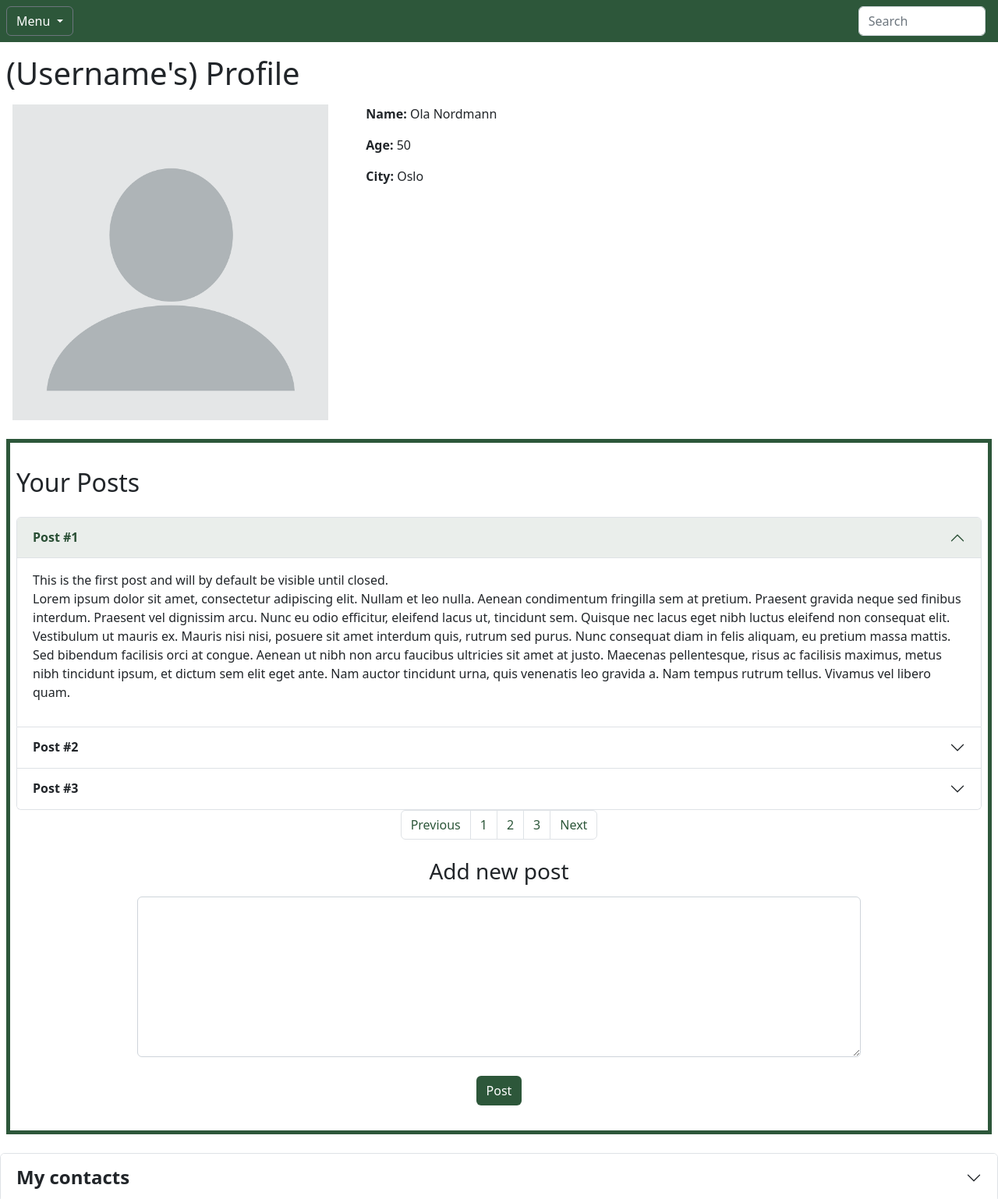
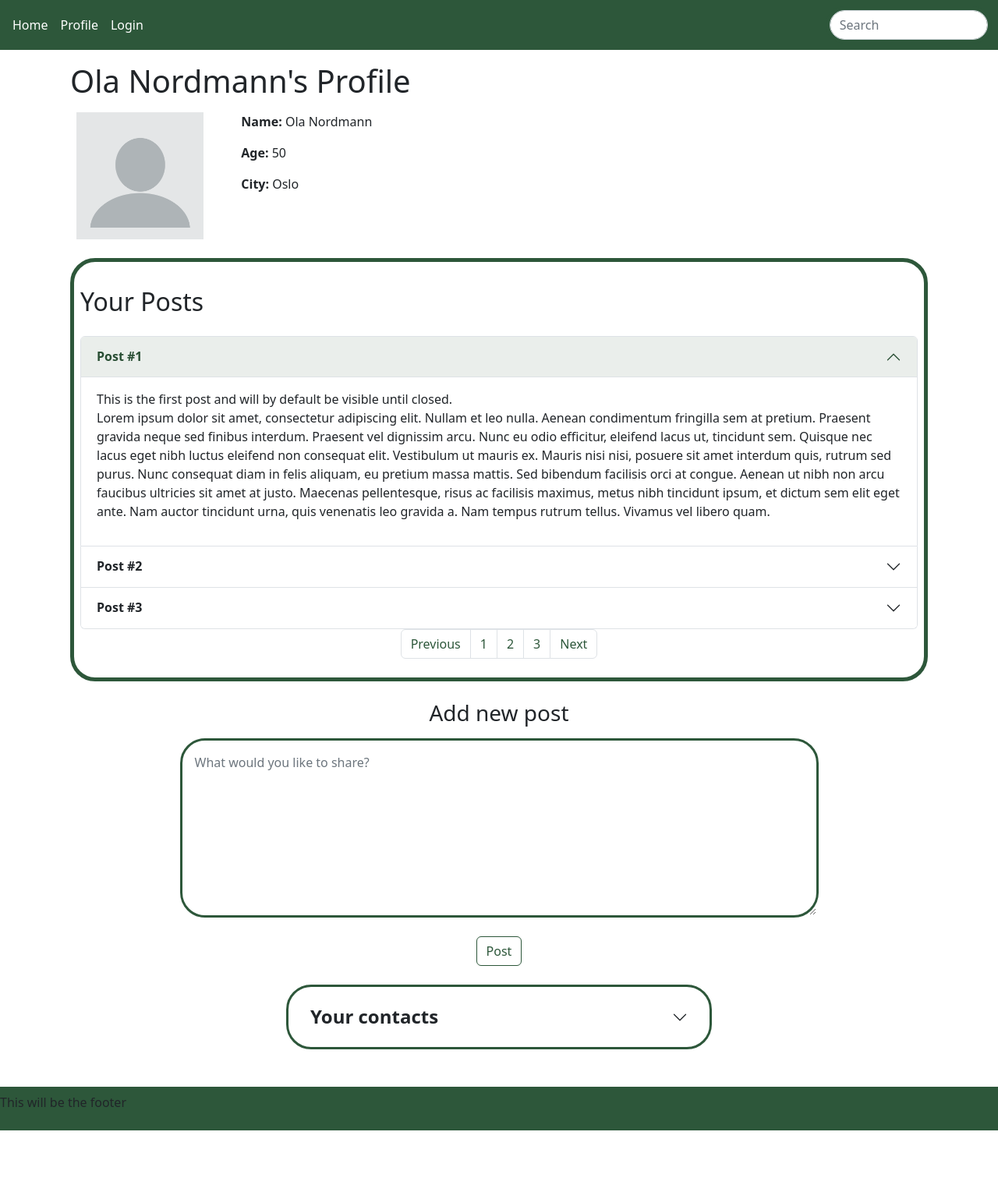
Before and after one commit to oBraenna91/SoMe, a website: page profile.html in a window 1280 px wide. Shown: the top 1538 px of the page at 78% size. After the commit the page ends 1450 px from the top, so only its background shows below. Drawn offline with nearby package versions, Linux system fonts and the light colour scheme.

Commit message:
Big update on just about everything and every page

```diff
--- a/profile.html
+++ b/profile.html
@@ -8,37 +8,40 @@
             <link rel="stylesheet" href="styles/styles.css">
         </head>
         <body>
-            <nav class="navbar primary d-flex justify-content-between">
-                <div class="dropdown ms-2">
-                    <a class="btn btn-secondary dropdown-toggle" href="#" role="button" data-bs-toggle="dropdown" aria-expanded="false">
-                        Menu
-                    </a>
-                    <ul class="dropdown-menu">
-                    <li><a class="dropdown-item" href="index.html">Home</a></li>
-                    <li><a class="dropdown-item" href="profile.html">Profile</a></li>
-                    <li><a class="dropdown-item" href="login.html">Login</a></li>
+            <nav class="navbar navbar-dark navbar-expand-md bg-primary justify-content-between align-items-center">
+                <div class="col ms-2">
+                    <button class="navbar-toggler" data-bs-toggle="collapse" data-bs-target="#nav" aria-controls="nav">
+                        <div class="navbar-toggler-icon"></div>
+                    </button>
+                    <div class="collapse navbar-collapse" id="nav">
+                        <ul class="navbar-nav">
+                            <li><a class="nav-item mx-2" aria-current="page" href="index.html">Home</a></li>
+                            <li><a class="nav-item mx-2" href="profile.html">Profile</a></li>
+                            <li><a class="nav-item mx-2" href="login.html">Login</a></li>
                         </ul>
                     </div>
-                <div class="row justify-content-end me-1">
-                    <div class="col-8">
-                        <div class="input-group rounded">
-                            <input type="search" class="form-control rounded" placeholder="Search" aria-label="Search" aria-describedby="search-addon" />
                 </div>
+                <div class="col-5 me-2 col-sm-3 col-lg-2">
+                    <div class="input-group border border-5 border-primary rounded-5">
+                        <input type="search" class="form-control rounded-5" placeholder="Search" aria-label="Search" aria-describedby="search-addon" />
                     </div>
                 </div>
             </nav>
-            <h1 class="ms-2 my-3">(Username's) Profile</h1>
+            <div class="container">
+                <h1 class="ms-2 my-3">Ola Nordmann's Profile</h1>
                 <div class="personal-info row ms-1">
-                <div class="profile-pic-div col-4">
+                    <div class="profile-pic-div col-4 col-lg-2">
                      <img src="images/blank-profile-picture.webp" width="100%" alt="User Profile Image">
                     </div>
-                <div class="user-info col-6 ms-4 ">
+                    <div class="user-info col-6 ms-4">
                         <p><strong>Name:</strong> Ola Nordmann</p>
                         <p><strong>Age:</strong> 50</p>
                         <p><strong>City:</strong> Oslo</p>
                     </div>
                 </div>
-            <div class="Feed mt-4 mx-2 border border-primary border-5 p-2">
+            </div>
+            <div class="container">
+                <div class="Feed mt-4 mx-2 border rounded-5 border-primary border-5 p-2">
                     <h2 class="mt-4">Your Posts</h2>
                     <div class="accordion mt-4" id="accordionPanelsStayOpenExample">
                         <div class="accordion-item">
@@ -90,30 +93,33 @@
                             </ul>
                         </nav>
                     </div>
+                </div>
+                <div class="container">
                     <form class="post-from my-4">
                         <div class="posts">
                             <div class="d-flex flex-column justify-content-center align-items-center">
                                 <label class="form-label"><h3>Add new post</h3></label>
                                 <div class="form-group col-9">
                                     <div class="col-12">
-                                    <textarea class="form-control" rows="8"></textarea>
+                                        <textarea class="form-control border border-3 border-primary rounded-5 p-3" rows="8" placeholder="What would you like to share?"></textarea>
                                     </div>
                                 </div>
-                            <button type ="button" class="btn post-button mt-4 primary">Post</button>
+                                <button type ="button" class="btn btn-outline-primary post-button mt-4">Post</button>
                             </div>
                         </div>
                     </form>
                 </div>
-            <div class="accordion mt-4" id="accordionPanelsStayOpenExample">
-                <div class="accordion-item">
+                <div class="container">
+                    <div class="accordion mt-4 d-flex justify-content-center align-items-center" id="accordionPanelsStayOpenExample">
+                        <div class="accordion-item border rounded-5 p-2 border-3 border-primary col-md-6">
                             <h2 class="accordion-header" id="panelsStayOpen-headingFour">
-                        <button class="accordion-button collapsed" type="button" data-bs-toggle="collapse" data-bs-target="#panelsStayOpen-collapseFour" aria-expanded="false" aria-controls="panelsStayOpen-collapseFour">
-                        <strong class="contact-h2">My contacts</strong>
+                                <button class="accordion-button collapsed rounded-5" type="button" data-bs-toggle="collapse" data-bs-target="#panelsStayOpen-collapseFour" aria-expanded="false" aria-controls="panelsStayOpen-collapseFour">
+                                <strong class="contact-h2">Your contacts</strong>
                                 </button>
                             </h2>
                             <div id="panelsStayOpen-collapseFour" class="accordion-collapse collapse" aria-labelledby="panelsStayOpen-headingFour">
                                 <div class="accordion-body">
-                            <table class="table table-borderless">
+                                    <table class="table table-borderless rounded bg-primary text-white">
                                         <thead>
                                             <tr>
                                             <th scope="col">#</th>
@@ -177,6 +183,13 @@
                             </div>
                         </div>
                     </div>
+                </div>
+            </div>
+            <nav class="navbar navbar-dark navbar-expand-md bg-primary justify-content-between align-items-center mt-5">
+                <div class="col">
+                    <p>This will be the footer</p>
+                </div>
+            </nav>
             <script src="https://cdn.jsdelivr.net/npm/bootstrap@5.2.2/dist/js/bootstrap.bundle.min.js"
             integrity="sha384-OERcA2EqjJCMA+/3y+gxIOqMEjwtxJY7qPCqsdltbNJuaOe923+mo//f6V8Qbsw3" crossorigin="anonymous"></script>
         </body>
--- a/styles/styles.scss
+++ b/styles/styles.scss
@@ -2,21 +2,25 @@
 
 @import "../node_modules/bootstrap/scss/bootstrap.scss";
 
-
+/* sjekk ut under her */
 $primary-color: #2D573A;
 
-.primary {
-    background-color:$primary-color;
-}
-.border-primary {
-    border-color:$primary-color;
-}
 
 .dropdown-toggle {
     background-color: $primary-color;
 }
 
-.post-button {
+/* sjekk ut over her*/
+
+a {
+    text-decoration: none;
+}
+
+a:hover {
+    text-decoration: underline;
+}
+
+.nav-item {
     color: #FFFF;
 }
 .contact-h2 {
```
Also changed, not shown: index.html (+36 -24 lines), login.html (+15 -15 lines), styles/styles.css, 1 other file. Lines whose indentation alone changed are shown as unchanged.
